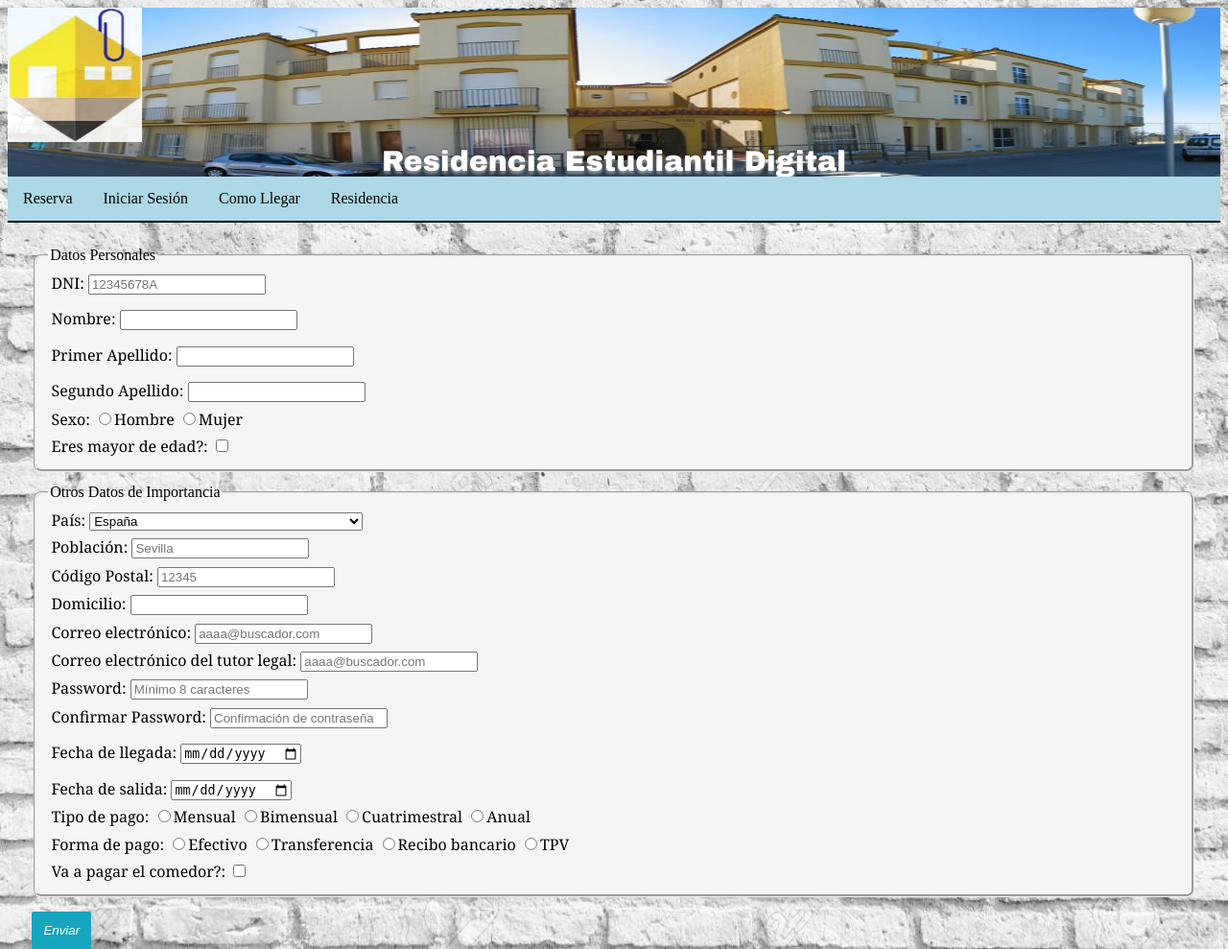
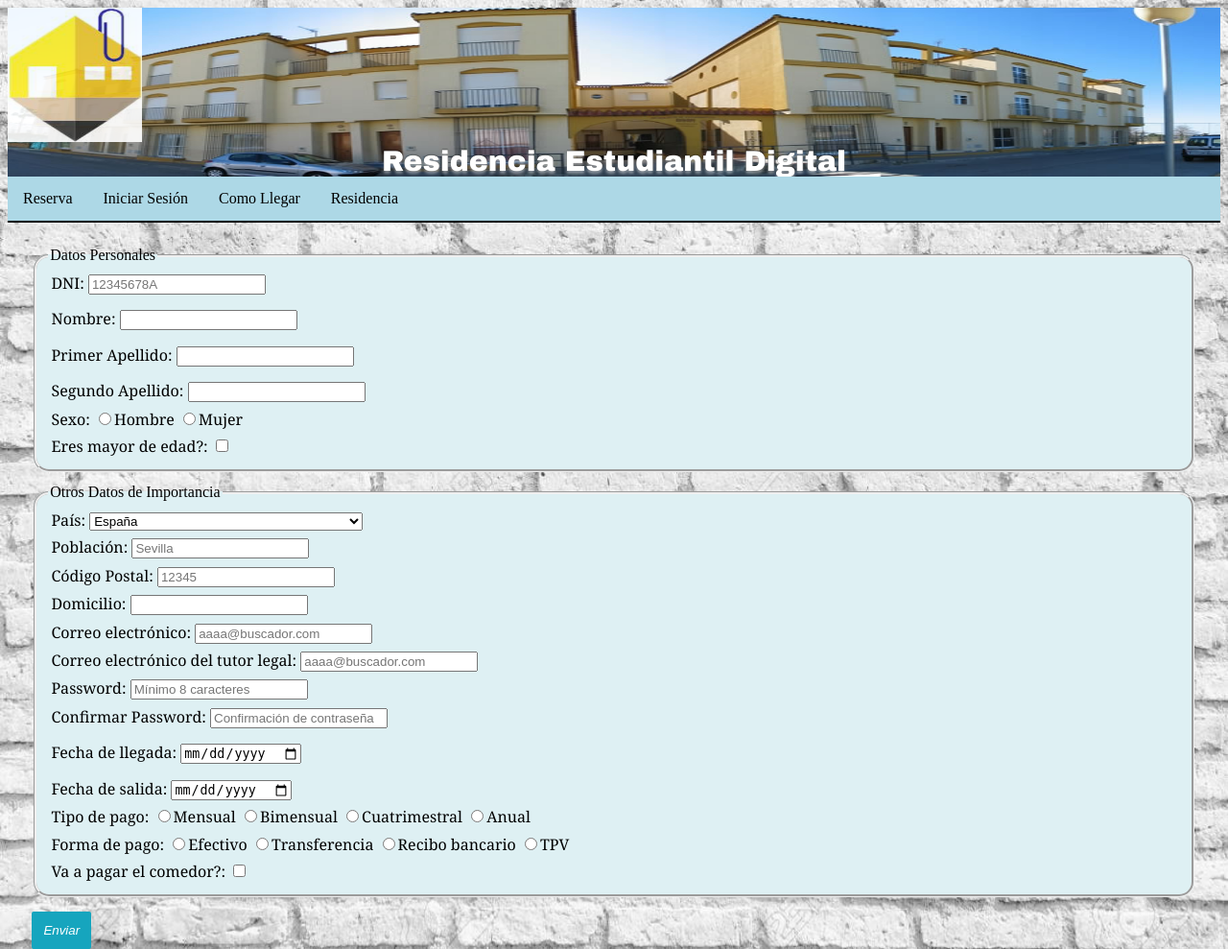
Before and after one commit to JoseLuisJurado/IISSI-2, a PHP site: page /XE/formulario-reserva.php in a window 1280 px wide. Shown: the whole page at 96% size. Run offline with PHP 8.4, Linux system fonts and the light colour scheme; some libraries are stand-ins or nearby versions.

Commit message:
Update formulario-reserva.css

```diff
--- a/PagsEnPHP/css/formulario-reserva.css
+++ b/PagsEnPHP/css/formulario-reserva.css
@@ -1,12 +1,13 @@
 form{
     padding: 2%;
+    padding-bottom: 2%;
 }
 
 fieldset{
-    border-radius: .5em;
+    border-radius: 1em;
     margin-bottom: 1%;
     border-width: .2em;
-    background-color: whitesmoke;
+    background-color: #DEF0F3;
 }
 
 section{
```
